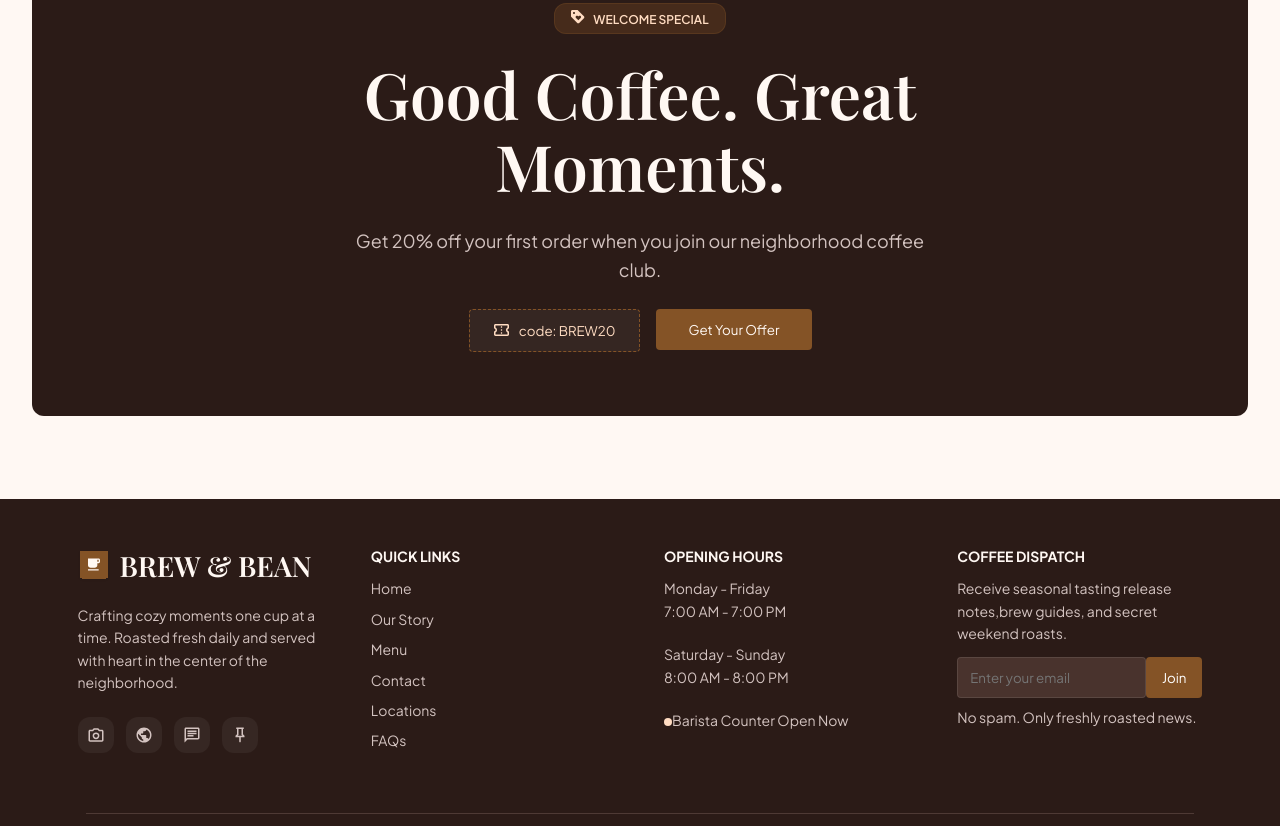
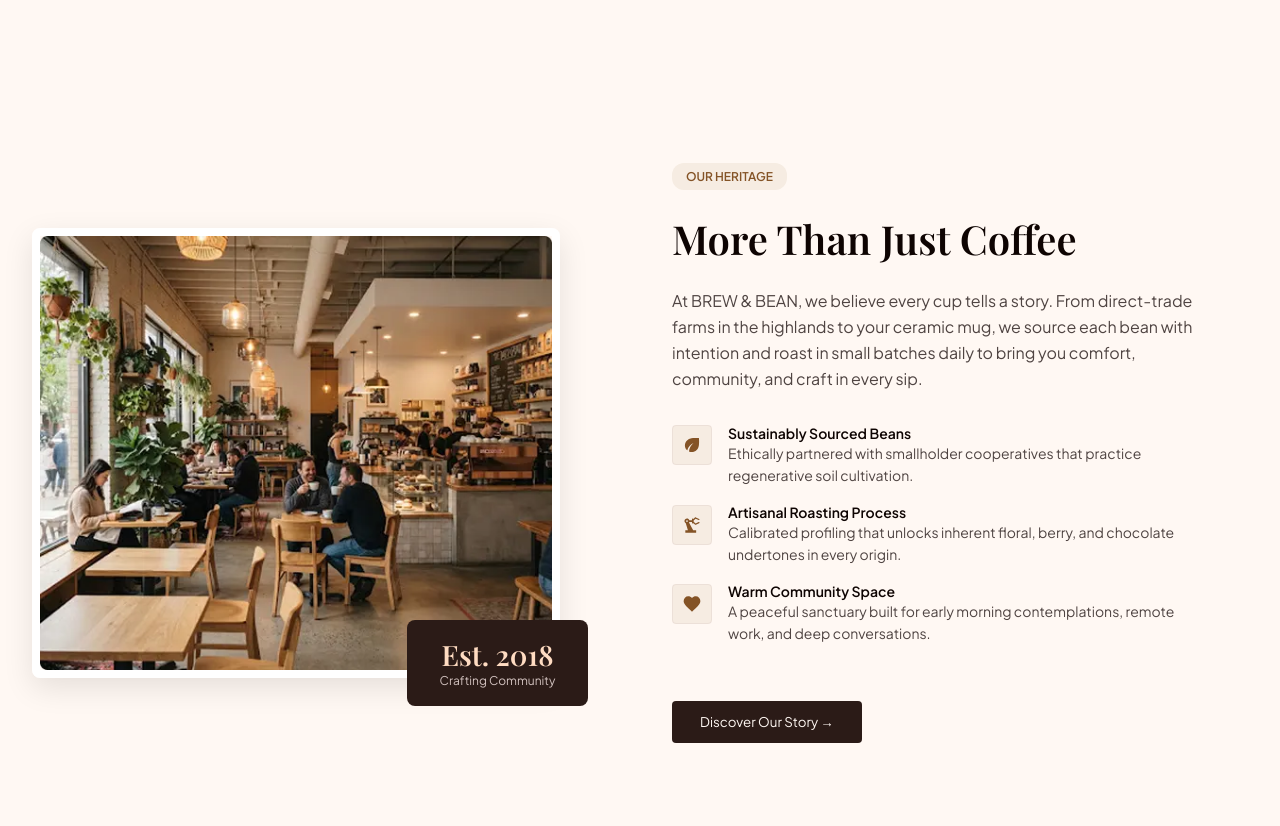
Before and after one commit to Israa996993/Mini-Project-, a plain HTML site: page index.html in a window 1280 px wide. Shown: the part 1794-2620 px from the top of the page. Drawn offline with nearby package versions, Linux system fonts and the light colour scheme; a web font is replaced by a local one.

Commit message:
Main-Section Three

```diff
--- a/assets/css/style.css
+++ b/assets/css/style.css
@@ -790,6 +790,7 @@ footer .soc-p p{
     cursor:pointer;
 }
 
+/*Mobile*/
 @media (max-width:800px){
     .m{
         padding:32px 0;
@@ -866,3 +867,179 @@ footer .soc-p p{
         font-family: "Playfair Display";
     }
 }
+
+/*Main - Section 3*/
+.sec3{
+    padding: 112px 0;
+
+}
+.sec3 .all{
+     display:flex;
+    align-items:center;
+    justify-content:space-between;
+    gap:64px;
+}
+.one-s, .two-s{
+    flex:1;
+    position:relative;
+}
+.one-s img{
+    width:100%;
+    display:block;
+    border-radius:8px;
+    border:8px solid #fff;
+    box-shadow:0 10px 30px #0000001A;
+}
+.pp-s{
+    width: 181px;
+    height: 86px;
+    position:absolute;
+    right:-28px;
+    bottom:-28px;
+    background:#2B1B17;
+    color:#FFDCC2;
+    padding:16px 24px;
+    border-radius:8px;
+}
+.pp-s h3{
+    font-family:"Playfair Display";
+    font-size:28px;
+    font-weight: 600;
+    text-align: center;
+}
+.pp-s p{
+    font-size:12px;
+    color:#D3C3C0;
+    text-align: center;
+}
+.pour{
+    display:inline-block;
+    padding:6px 14px;
+    background:#F6ECE2;
+    color:#845326;
+    border-radius:12px;
+    font-size:12px;
+    font-weight:600;
+    margin-bottom:24px;
+}
+.two-s h2{
+    font-family:"Playfair Display";
+    font-size:40px;
+    font-weight: 600;
+    line-height:50px;
+    color:#0E0402;
+    margin-bottom:24px;
+}
+.p-ts{
+    color:#4F4442;
+    line-height:26px;
+    margin-bottom:32px;
+}
+.f-s{
+    display:flex;
+    gap:16px;
+    margin-bottom:16px;
+}
+.onn{
+    width:40px;
+    height:42px;
+    display:flex;
+    align-items:center;
+    justify-content:center;
+    border-radius:4px;
+}
+.f-s h4{
+    font-size:14px;
+    font-weight: 600;
+    color:#0E0402;
+}
+.f-s p{
+    color:#4F4442;
+    line-height:22.4px;
+    font-size: 14px;
+}
+.btn-s{
+    margin-top:40px;
+    padding:12px 28px;
+    border:none;
+    border-radius:4px;
+    background:#2B1B17;
+    color:#FFF8F3;
+    cursor:pointer;
+    transition:0.53s;
+}
+.btn-s:hover{
+    background:#845326;
+}
+.two-s{
+    margin: 112px 48px;
+}
+
+/*Mobile*/
+@media (max-width: 800px){
+    .sec3{
+        padding: 32px 16px;
+    }
+    .sec3 .all{
+        flex-direction: column;
+        gap: 20px;
+    }
+    .one-s, .two-s{
+        width: 100%;
+    }
+    .one-s img{
+        width: 100%;
+    }
+    .pp-s{
+        display: none;
+    }
+    .two-s{
+        margin: 0;
+    }
+    .pour{
+        margin-bottom: 4px;
+        font-size: 12px;
+        background-color: #FFF8F3;
+        border: none;
+    }
+    .two-s h2{
+        font-size: 28px;
+        line-height:36px;
+        margin-bottom: 10px;
+    }
+    .p-ts{
+        font-size: 14px;
+        line-height: 22.75px;
+        margin-bottom: 20px;
+    }
+    .f-s{
+        gap: 14px;
+        padding: 16px;
+        background: #FCF2E8;
+        border: 1px solid #D3C3C033;
+        border-radius: 8px;
+    }
+    .onn{
+        width: 36px;
+        height: 36px;
+    }
+    .f-s h4{
+        font-size: 14px;
+    }
+    .f-s p{
+        font-size: 12px;
+        line-height: 18px;
+    }
+    .btn-s{
+        width: 100%;
+        margin-top: 24px;
+        padding: 12px 20px;
+        background-color: #F6ECE2;
+        color: #0E0402;
+        font-size: 14px;
+        font-weight: 600;
+    }
+    span{
+        display: none;
+    }
+}
--- a/index.html
+++ b/index.html
@@ -126,7 +126,7 @@
                         <div class="fill f1"></div>
                     </div>
 
-                    <button>Order Now →</button>
+                    <button>Order Now <span>→</span></button>
                 </div>
             </div>
 
@@ -150,7 +150,7 @@
                         <div class="fill f2"></div>
                     </div>
 
-                    <button>Order Now →</button>
+                    <button>Order Now <span>→</span></button>
                 </div>
             </div>
 
@@ -174,7 +174,7 @@
                         <div class="fill f3"></div>
                     </div>
 
-                    <button>Order Now →</button>
+                    <button>Order Now<span>→</span> </button>
                 </div>
             </div>
 
@@ -182,6 +182,63 @@
 
             </div>
             </div>
+        </section>
+
+        <section>
+            <div class="container">
+            <div class="sec3">
+            <div class="all">
+            <div class="one-s">
+                <img src="./assets/img/sh.webp">
+                <div class="pp-s">
+                <h3>Est. 2018</h3>
+                <p>Crafting Community</p>
+                </div>
+            </div>
+
+            <div class="two-s">
+            <p class="pour">OUR HERITAGE</p>
+            <h2>More Than Just Coffee</h2>
+            <p class="p-ts">At BREW & BEAN, we believe every cup tells a story.
+                From direct-trade farms in the highlands to your ceramic mug,
+                we source each bean with intention and roast in small batches
+                daily to bring you comfort, community, and craft in every sip.
+            </p>
+            <div class="f-s">
+                <div class="onn">
+                    <img src="./assets/img/icon/Background+Border.svg" alt="">
+                </div>
+                <div>
+                    <h4>Sustainably Sourced Beans</h4>
+                    <p>Ethically partnered with smallholder cooperatives that practice regenerative soil cultivation.</p>
+                </div>
+            </div>
+
+            <div class="f-s">
+                <div class="onn">
+                    <img src="./assets/img/icon/Margin.svg" alt="">
+                </div>
+                <div>
+                    <h4>Artisanal Roasting Process</h4>
+                    <p>Calibrated profiling that unlocks inherent floral, berry, and chocolate undertones in every origin.</p>
+                </div>
+            </div>
+
+            <div class="f-s">
+                <div class="onn">
+                    <img src="./assets/img/icon/Margin (1).svg" alt="">
+                </div>
+
+                <div>
+                    <h4>Warm Community Space</h4>
+                    <p>A peaceful sanctuary built for early morning contemplations, remote work, and deep conversations.</p>
+                </div>
+            </div>
+            <button class="btn-s">Discover Our Story <span>→</span></button>
+        </div>
+        </div>
+        </div>
+        </div>
         </section>
 
         <section>
```
Also changed, not shown: assets/img/icon/Background+Border.svg (added), assets/img/icon/Margin (1).svg (added), assets/img/icon/Margin.svg (added), assets/img/sh.webp (added).
